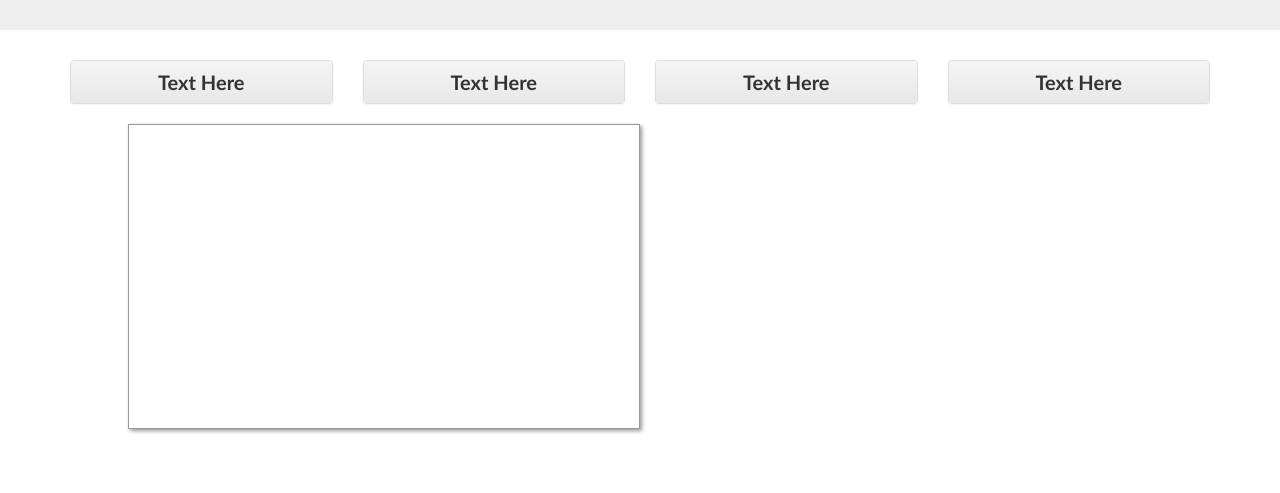
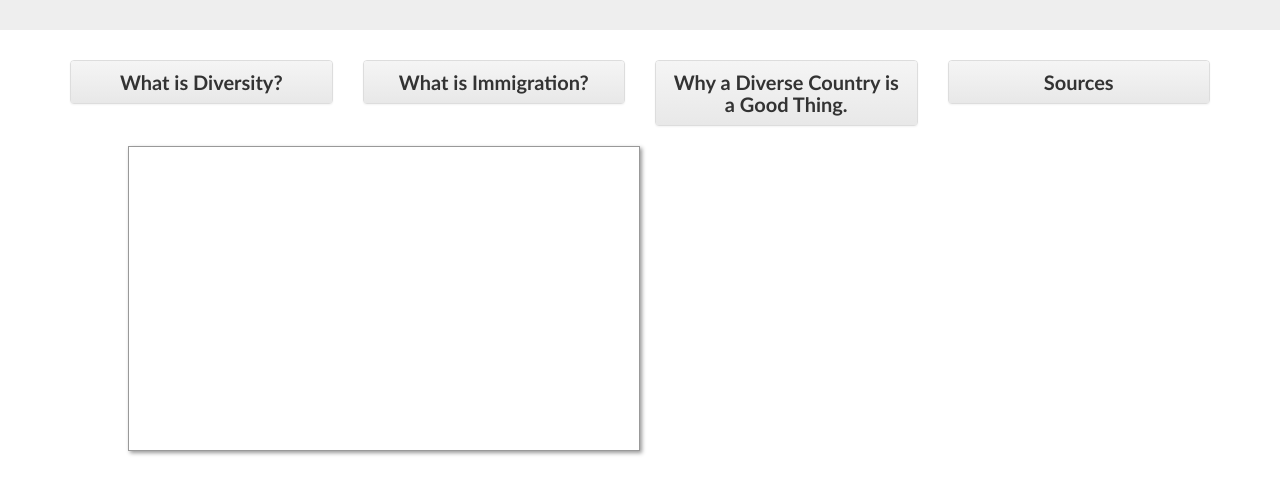
Before and after one commit to mpgoettl/L2geog575, a plain HTML site: page index.html in a window 1280 px wide. Shown: the part 141-634 px from the top of the page. Drawn offline with Linux system fonts and the light colour scheme; no server answers.

Commit message:
Update index.html

```diff
--- a/index.html
+++ b/index.html
@@ -60,7 +60,7 @@
       <div class = "panel-heading">
          <h4 class = "panel-title">
             <a data-toggle = "collapse" data-parent = "#accordion" href = "#collapseOne">
-               Text Here
+               What is Diversity?
             </a>
          </h4>
       </div>
@@ -81,7 +81,7 @@
       <div class = "panel-heading">
          <h4 class = "panel-title">
             <a data-toggle = "collapse" data-parent = "#accordion" href = "#collapseTwo">
-               Text Here
+               What is Immigration?
             </a>
          </h4>
       </div>
@@ -106,7 +106,7 @@
       <div class = "panel-heading">
          <h4 class = "panel-title">
             <a data-toggle = "collapse" data-parent = "#accordion" href = "#collapseThree">
-               Text Here
+               Why a Diverse Country is a Good Thing.
             </a>
          </h4>
       </div>
@@ -130,7 +130,7 @@
       <div class = "panel-heading">
          <h4 class = "panel-title">
             <a data-toggle = "collapse" data-parent = "#accordion" href = "#collapseFour">
-               Text Here
+               Sources
             </a>
          </h4>
       </div>
```
